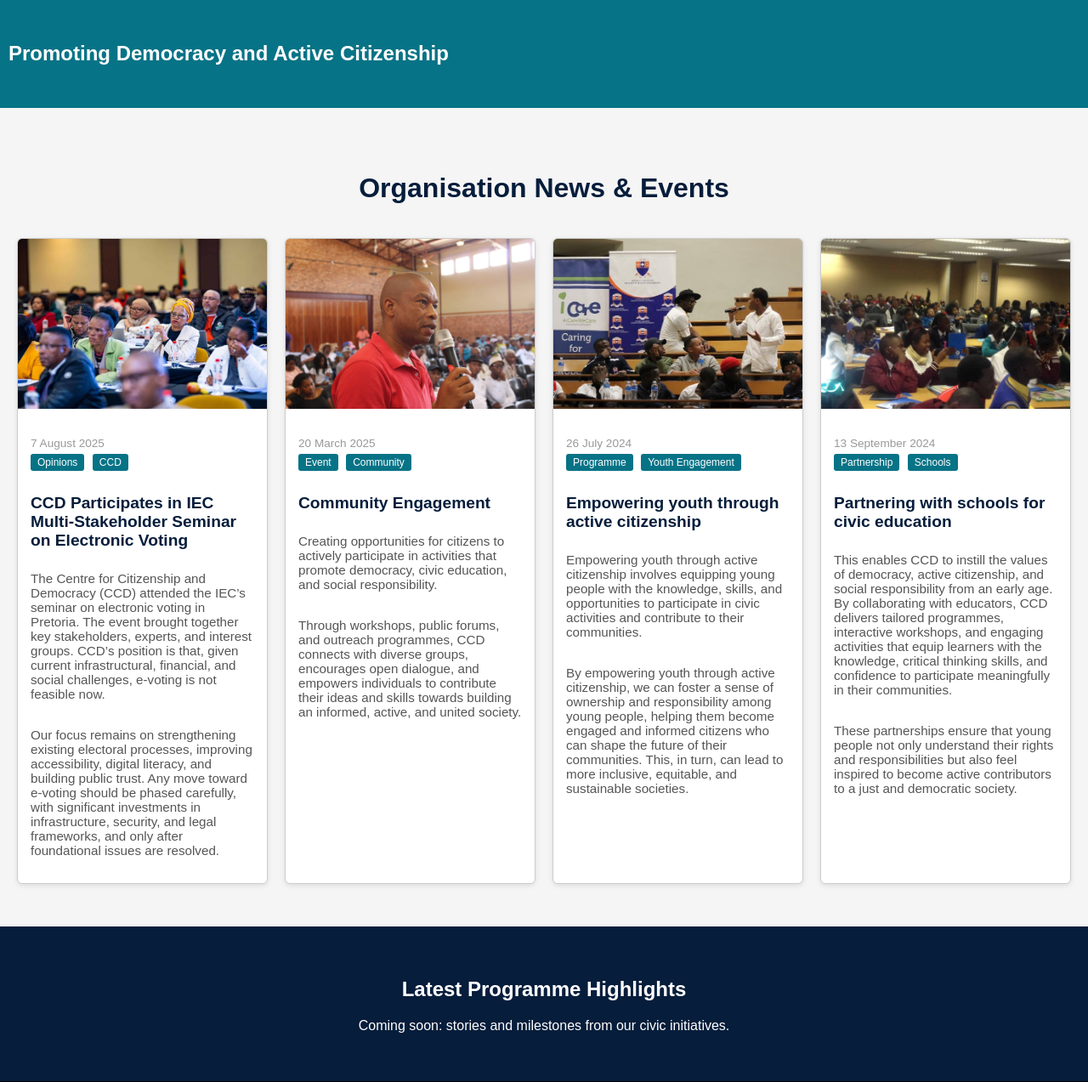
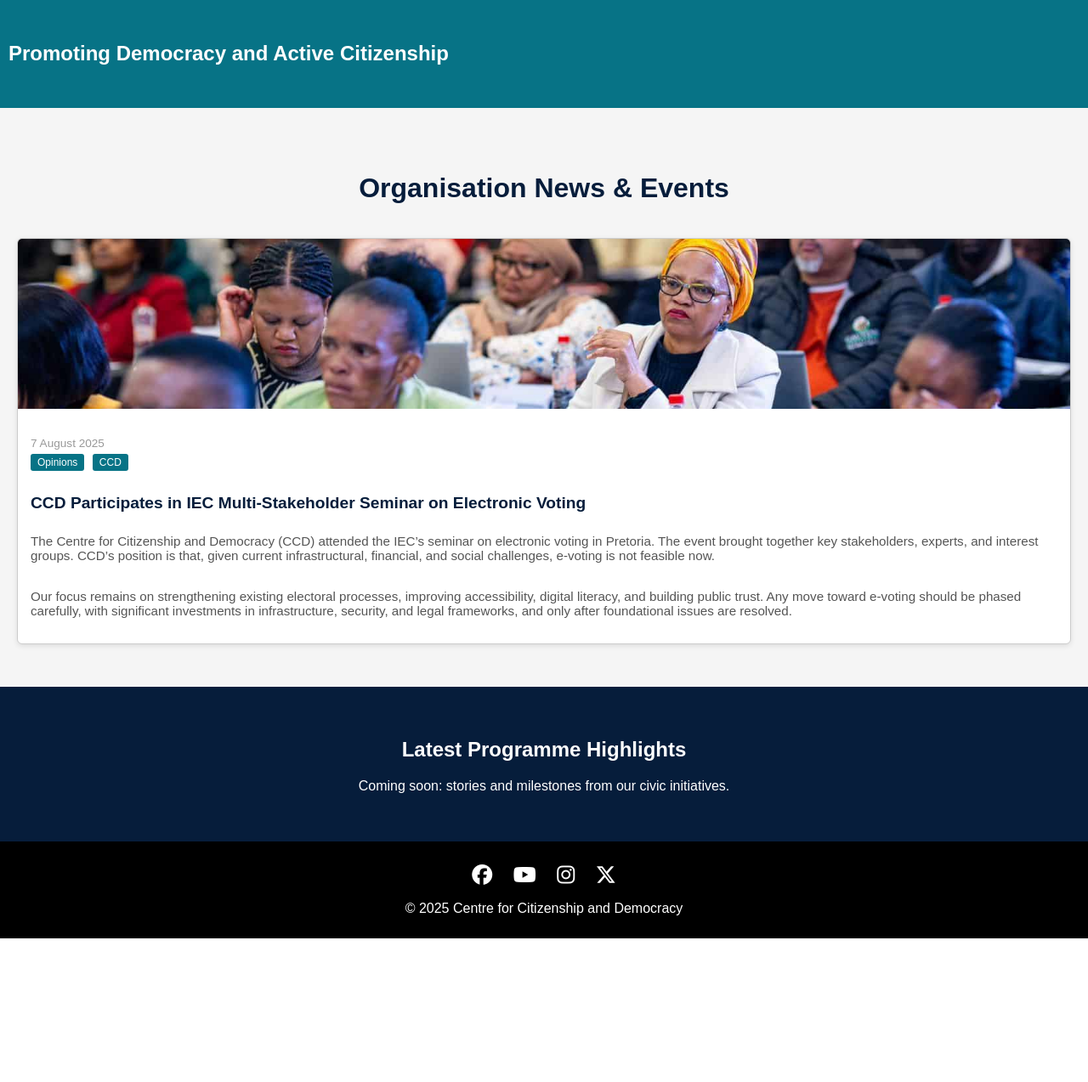
Before and after one commit to Liteboho23/ccd-za, a Flask app: page / in a window 1280 px wide. Shown: the part 141-1414 px from the top of the page at 85% size. After the commit the page ends 1245 px from the top, so only its background shows below. Run offline with Flask 3, Linux system fonts and the light colour scheme.

Commit message:
Update index.html

```diff
--- a/templates/index.html
+++ b/templates/index.html
@@ -276,63 +276,6 @@
         <p class="news-excerpt">
           Our focus remains on strengthening existing electoral processes, improving accessibility, digital literacy, and building public trust. Any move toward e-voting should be phased carefully, with significant investments in infrastructure, security, and legal frameworks, and only after foundational issues are resolved.</p>
       </div>
-    </div>
-
-    <!-- Card 2 -->
-    <div class="news-card">
-      <div class="news-image">
-        <img src="{{ url_for('static', filename='images/IMG_1376.jpg') }}" alt="Event Image">
-      </div>
-      <div class="news-content">
-        <p class="news-date">20 March 2025</p>
-        <div class="news-tags">
-          <span class="tag">Event</span>
-          <span class="tag">Community</span>
-        </div>
-        <h3 class="news-title">Community Engagement</h3>
-        <p class="news-excerpt">
-          Creating opportunities for citizens to actively participate in activities that promote democracy, civic education, and social responsibility.</p>
-        <p class="news-excerpt">Through workshops, public forums, and outreach programmes, CCD connects with diverse groups, encourages open dialogue, and empowers individuals to contribute their ideas and skills towards building an informed, active, and united society.</p>
-      </div>
-    </div>
-    <!-- Card 3 -->
-    <div class="news-card">
-      <div class="news-image">
-        <img src="{{ url_for('static', filename='images/youth (2).jpg') }}" alt="Event Image">
-      </div>
-      <div class="news-content">
-        <p class="news-date">26 July 2024</p>
-        <div class="news-tags">
-          <span class="tag">Programme</span>
-          <span class="tag">Youth Engagement</span>
-        </div>
-        <h3 class="news-title">Empowering youth through active citizenship</h3>
-        <p class="news-excerpt">
-          Empowering youth through active citizenship involves equipping young people with the knowledge, skills, and opportunities to participate in civic activities and contribute to their communities.
-        </p>
-        <p class="news-excerpt">By empowering youth through active citizenship, we can foster a sense of ownership and responsibility among young people, helping them become engaged and informed citizens who can shape the future of their communities. This, in turn, can lead to more inclusive, equitable, and sustainable societies.</p>
-      </div>
-    </div>
-
-    <!-- Card 4 -->
-    <div class="news-card">
-      <div class="news-image">
-        <img src="{{ url_for('static', filename='images/IMG_4037.JPG') }}" alt="Event Image">
-      </div>
-      <div class="news-content">
-        <p class="news-date">13 September 2024</p>
-        <div class="news-tags">
-          <span class="tag">Partnership</span>
-          <span class="tag">Schools</span>
-        </div>
-        <h3 class="news-title">Partnering with schools for civic education</h3>
-        <p class="news-excerpt">
-          This enables CCD to instill the values of democracy, active citizenship, and social responsibility from an early age. By collaborating with educators, CCD delivers tailored programmes, interactive workshops, and engaging activities that equip learners with the knowledge, critical thinking skills, and confidence to participate meaningfully in their communities.
-        </p>
-        <p class="news-excerpt">These partnerships ensure that young people not only understand their rights and responsibilities but also feel inspired to become active contributors to a just and democratic society.</p>
-      </div>
-    </div>
-
   </div>
 </section>
 
```
